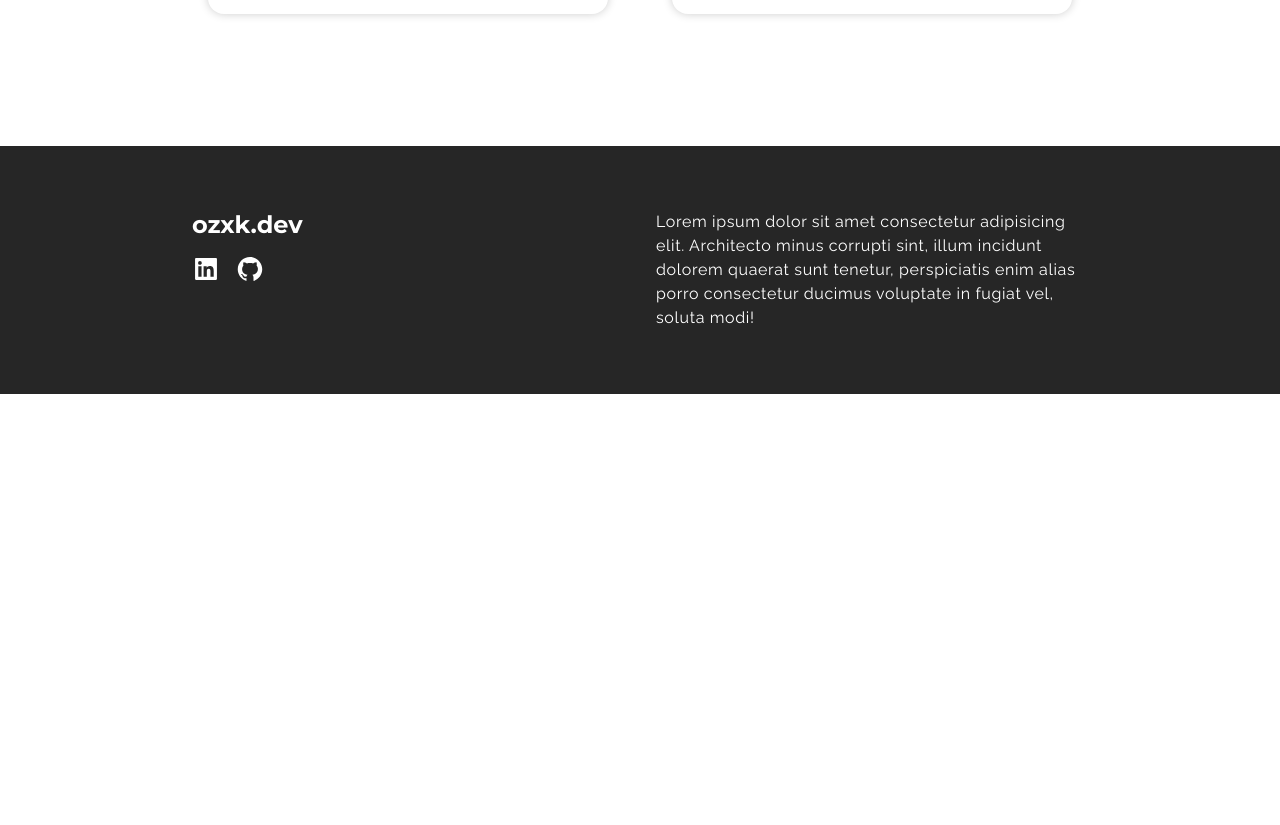
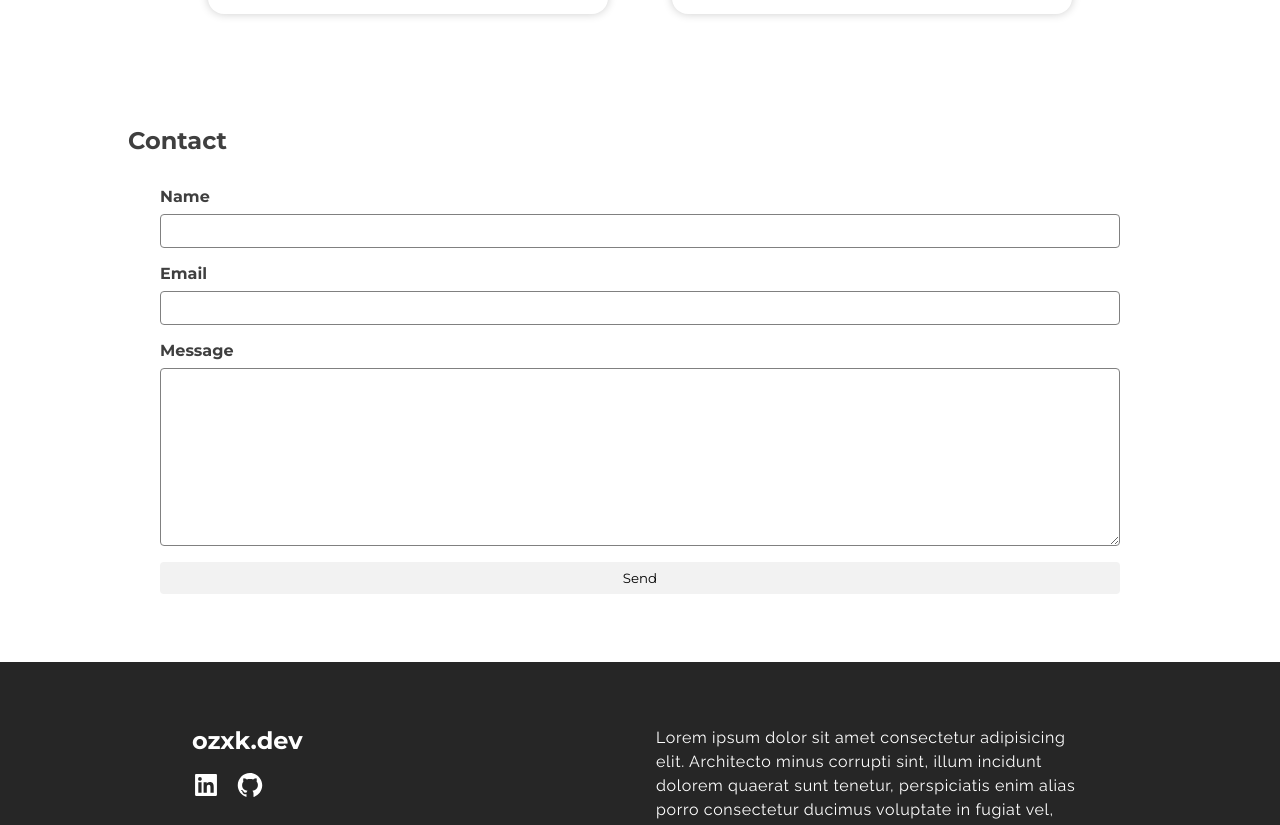
Before and after one commit to Ouzx/ozxkdev, a Next.js app: page / in a window 1280 px wide. Shown: the part 1903-2728 px from the top of the page. Before the commit the page ends 2297 px from the top, so only its background shows below. Built offline with nearby package versions, Linux system fonts and the light colour scheme.

Commit message:
contact box

```diff
--- /dev/null
+++ b/src/app/Components/Contact/Contact.module.scss
@@ -0,0 +1,34 @@
+@use "../../globals.scss" as *;
+
+.contact {
+  color: $black;
+  @include width-maker;
+  form {
+    padding: 2rem;
+    .formGroup {
+      display: flex;
+      flex-direction: column;
+      margin-bottom: 1rem;
+
+      label {
+        font-weight: bold;
+        margin-bottom: 0.5rem;
+      }
+
+      input,
+      textarea {
+        padding: 0.5rem;
+        border: 1px solid gray;
+        border-radius: 0.25rem;
+      }
+
+      button[type="submit"] {
+        background-color: $light-bg;
+        padding: 0.5rem 1rem;
+        border-radius: 0.25rem;
+        border: none;
+        cursor: pointer;
+      }
+    }
+  }
+}
--- /dev/null
+++ b/src/app/Components/Contact/Contact.tsx
@@ -0,0 +1,28 @@
+import React from "react";
+import styles from "./Contact.module.scss";
+const Contact = () => {
+  return (
+    <div className={styles.contact}>
+      <h2>Contact</h2>
+      <form action="" method="post" about="contact">
+        <div className={styles.formGroup}>
+          <label htmlFor="name">Name</label>
+          <input type="text" name="name" id="name" />
+        </div>
+        <div className={styles.formGroup}>
+          <label htmlFor="email">Email</label>
+          <input type="email" name="email" id="email" />
+        </div>
+        <div className={styles.formGroup}>
+          <label htmlFor="message">Message</label>
+          <textarea name="message" id="message" cols={30} rows={10} />
+        </div>
+        <div className={styles.formGroup}>
+          <button type="submit">Send</button>
+        </div>
+      </form>
+    </div>
+  );
+};
+
+export default Contact;
--- a/src/app/Components/Searchbar/Searchbar.module.scss
+++ b/src/app/Components/Searchbar/Searchbar.module.scss
@@ -8,6 +8,7 @@
   max-width: fit-content;
   margin: 2rem auto;
   color: $black;
+  border: 1px solid white;
   border-radius: 0.5rem;
   transition: 0.3s;
 
--- a/src/app/page.tsx
+++ b/src/app/page.tsx
@@ -2,6 +2,7 @@ import Hero from "./Components/Hero/Hero";
 import Pool from "@/Components/Pool/Pool";
 import PostList from "@/Components/PostList/PostList";
 import styles from "./page.module.scss";
+import Contact from "./Components/Contact/Contact";
 
 export default function Home() {
   return (
@@ -10,6 +11,7 @@ export default function Home() {
       <div className={styles.content}>
         <Pool />
         <PostList />
+        <Contact />
       </div>
     </main>
   );
```
